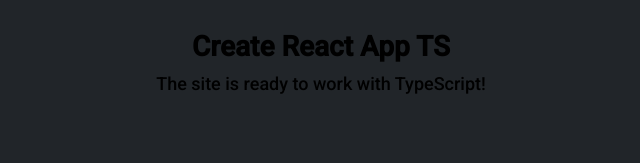
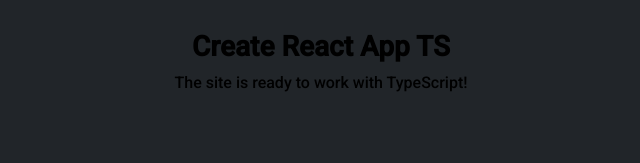
Before and after one commit to damiankubecki/Portfolio, a React (Create React App) app: page / in a window 1280 px wide. Shown: the top 163 px of the page, without its empty margins (319-959 px from the left). Built offline with nearby package versions, Linux system fonts and the light colour scheme.

Commit message:
Update theme

```diff
--- a/src/theme/theme.ts
+++ b/src/theme/theme.ts
@@ -13,7 +13,7 @@
     xxs: '1rem',
     xs: '1.2rem',
     s: '1.4rem',
-    m: '1.8rem',
+    m: '1.6rem',
     l: '2rem',
     xl: '2.8rem',
     xxl: '4rem',
```
